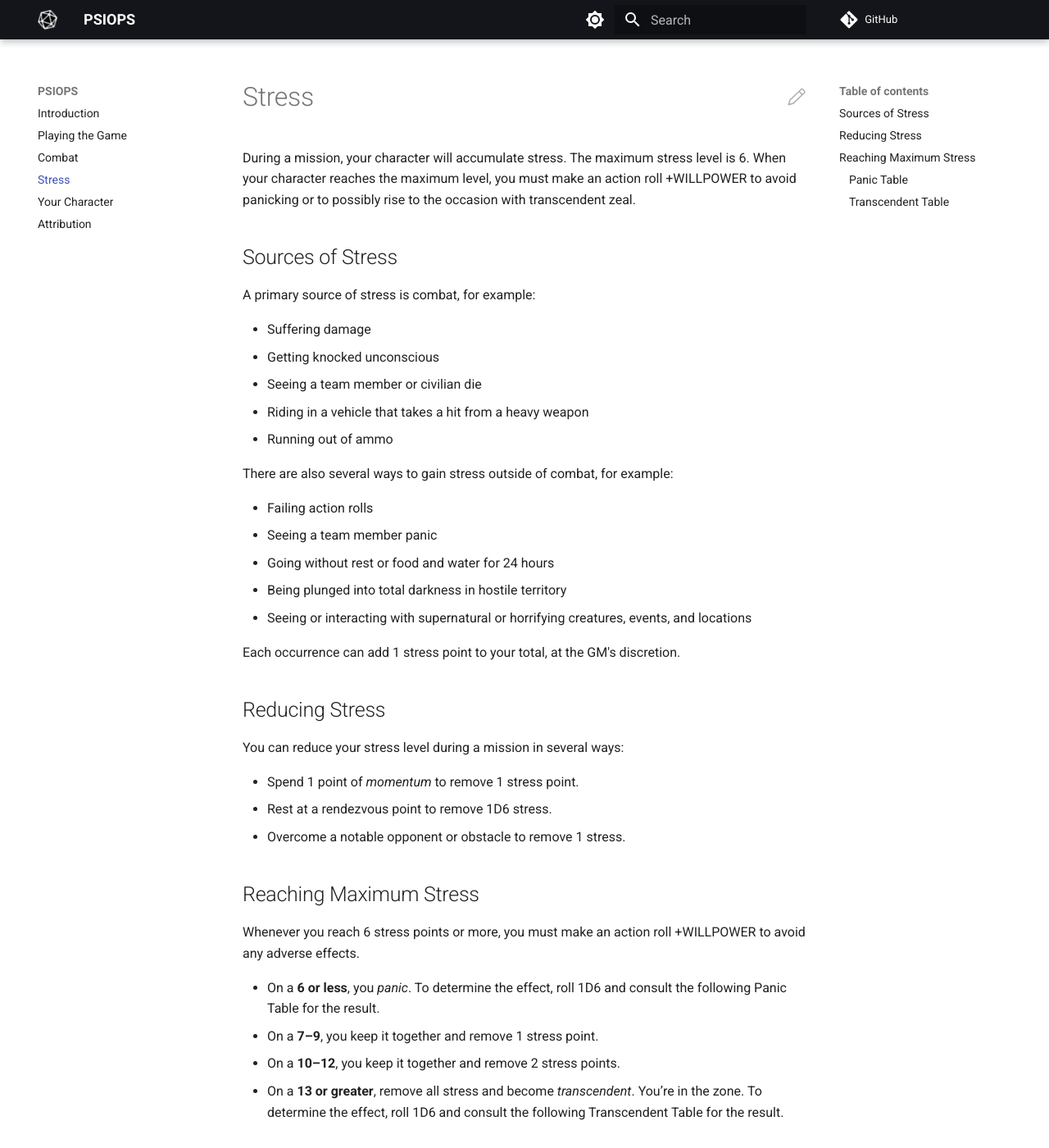
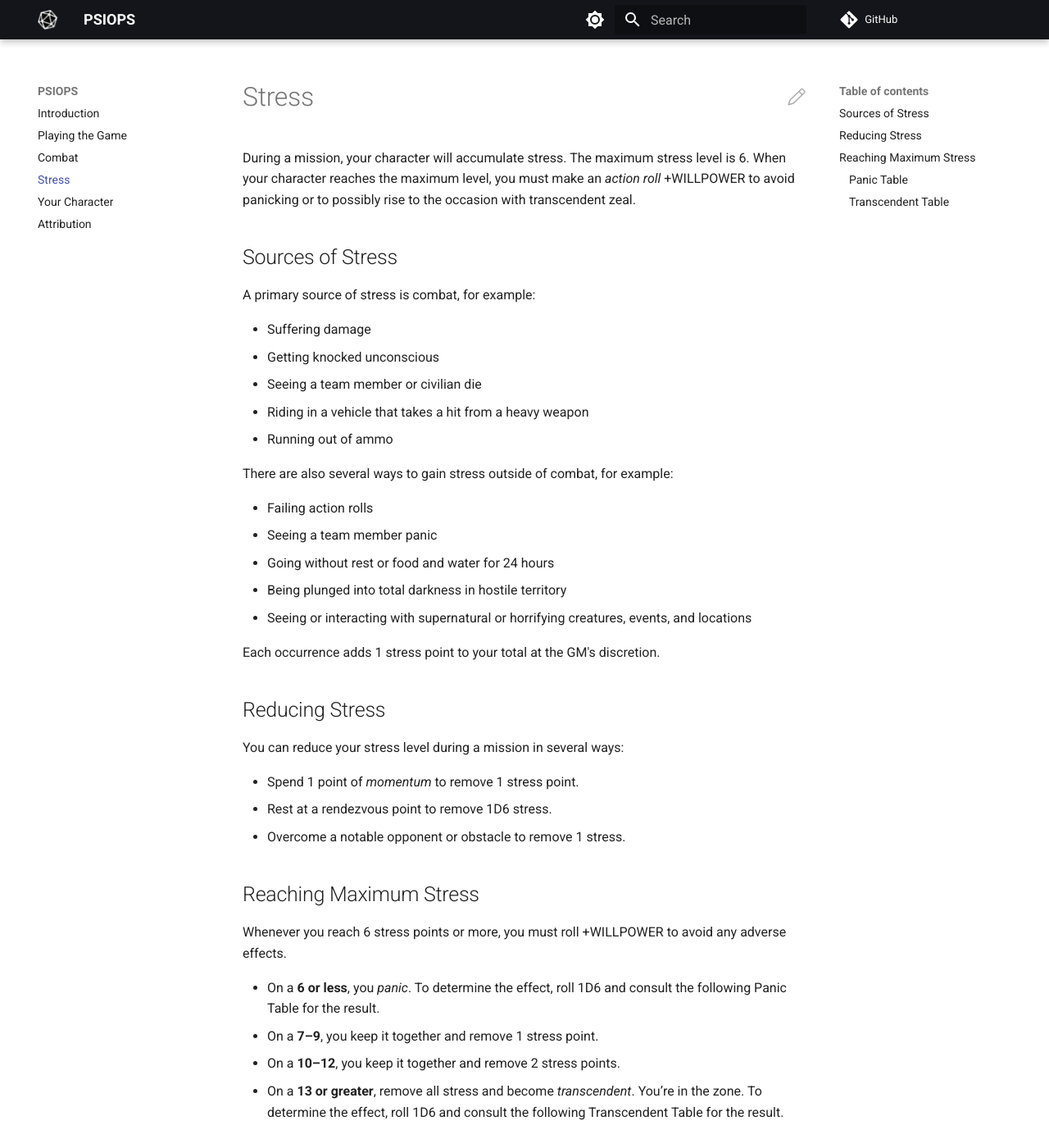
Before and after one commit to joemoose/psiops, an MkDocs documentation site: the page built from docs/stress.md, in a window 1280 px wide and 1400 px high. Shown: the whole window at 82% size. Built offline with MkDocs 1.6.1 and Material for MkDocs 9.7.7, drawn with Linux system fonts in a browser that asks for light colours; comment, search, counter and statistics services are not loaded.

Commit message:
Update stress.md

```diff
--- a/docs/stress.md
+++ b/docs/stress.md
@@ -1,6 +1,6 @@
 # Stress
 
-During a mission, your character will accumulate stress. The maximum stress level is 6. When your character reaches the maximum level, you must make an action roll +WILLPOWER to avoid panicking or to possibly rise to the occasion with transcendent zeal.
+During a mission, your character will accumulate stress. The maximum stress level is 6. When your character reaches the maximum level, you must make an *action roll* +WILLPOWER to avoid panicking or to possibly rise to the occasion with transcendent zeal.
 
 ## Sources of Stress
 
@@ -20,7 +20,7 @@ There are also several ways to gain stress outside of combat, for example:
 - Being plunged into total darkness in hostile territory
 - Seeing or interacting with supernatural or horrifying creatures, events, and locations
 
- Each occurrence can add 1 stress point to your total, at the GM's discretion.
+ Each occurrence adds 1 stress point to your total at the GM's discretion.
 
 ## Reducing Stress
 
@@ -32,7 +32,7 @@ You can reduce your stress level during a mission in several ways:
 
 ## Reaching Maximum Stress
 
-Whenever you reach 6 stress points or more, you must make an action roll +WILLPOWER to avoid any adverse effects.
+Whenever you reach 6 stress points or more, you must roll +WILLPOWER to avoid any adverse effects.
 
 - On a **6 or less**, you *panic*. To determine the effect, roll 1D6 and consult the following Panic Table for the result.
 - On a **7–9**, you keep it together and remove 1 stress point.
```
